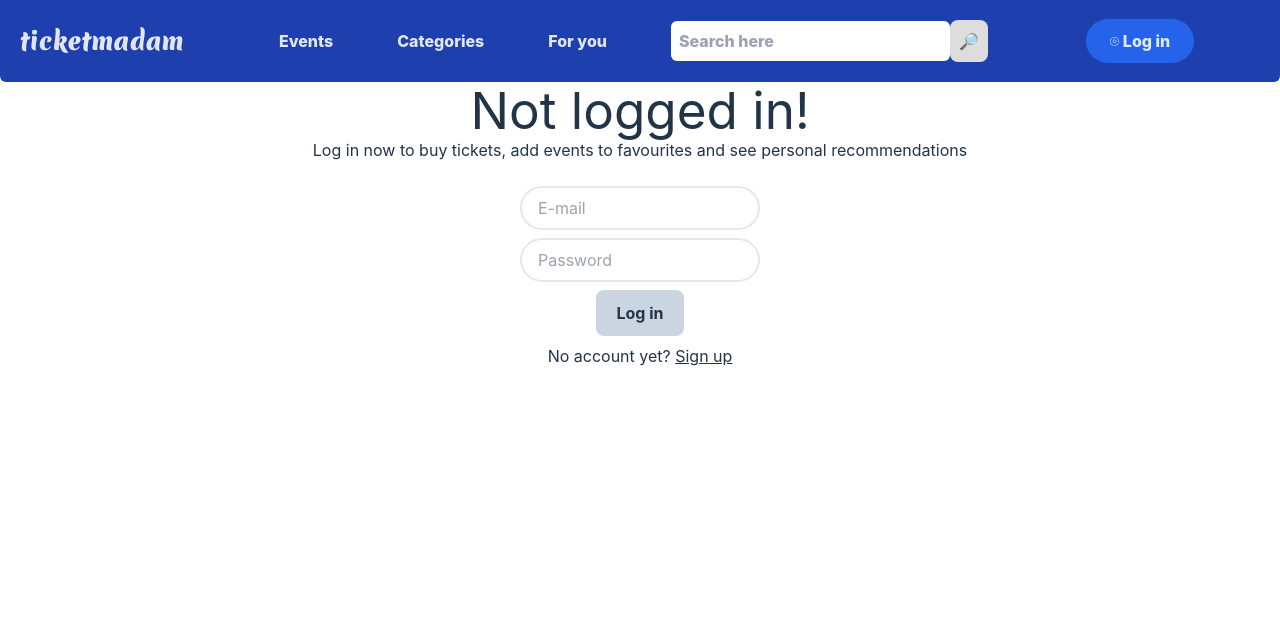
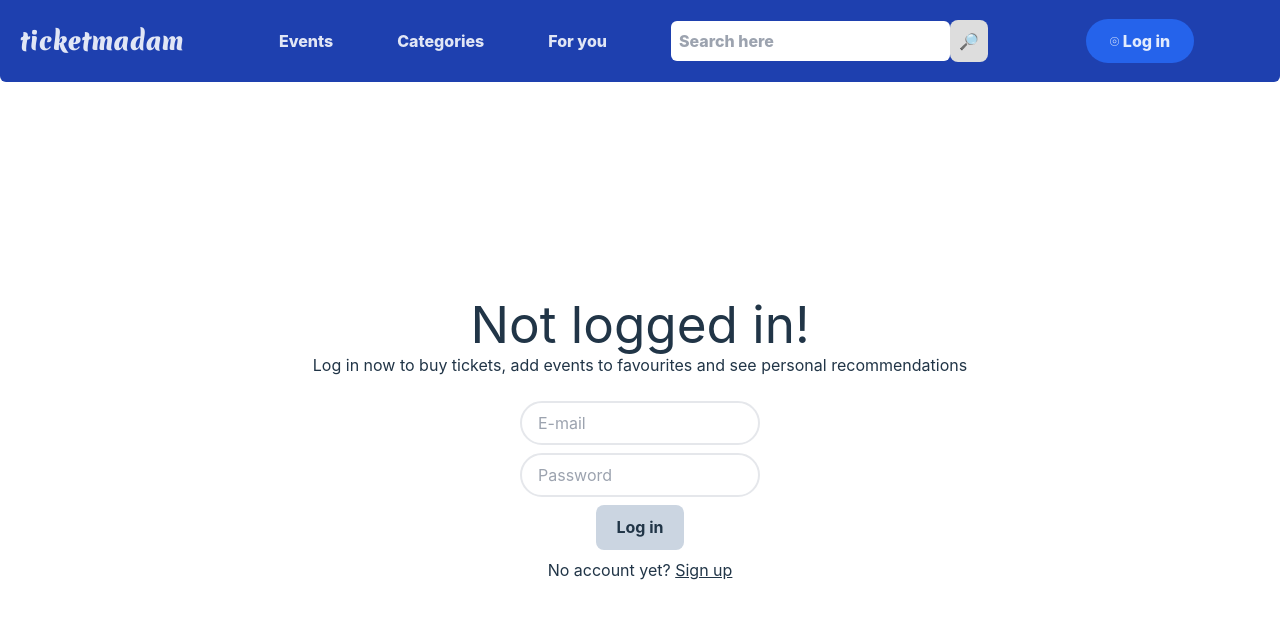
Before and after one commit to t-s-w/project3, a React (Vite) app: page /foryou in a window 1280 px wide. Shown: the top 618 px of the page. Built offline with nearby package versions, Linux system fonts and the light colour scheme; no server answers; a web font is replaced by a local one.

Commit message:
adjust not logged in page styling

```diff
--- a/src/components/NotLoggedIn.jsx
+++ b/src/components/NotLoggedIn.jsx
@@ -1,7 +1,7 @@
 import LoginForm from "./LoginForm"
 
 export default function NotLoggedIn() {
-    return <div className="mb-auto flex flex-col items-center">
+    return <div className="flex flex-col items-center">
         <h1>Not logged in!</h1>
         <h2>Log in now to buy tickets, add events to favourites and see personal recommendations</h2>
         <div className="w-60">
```
